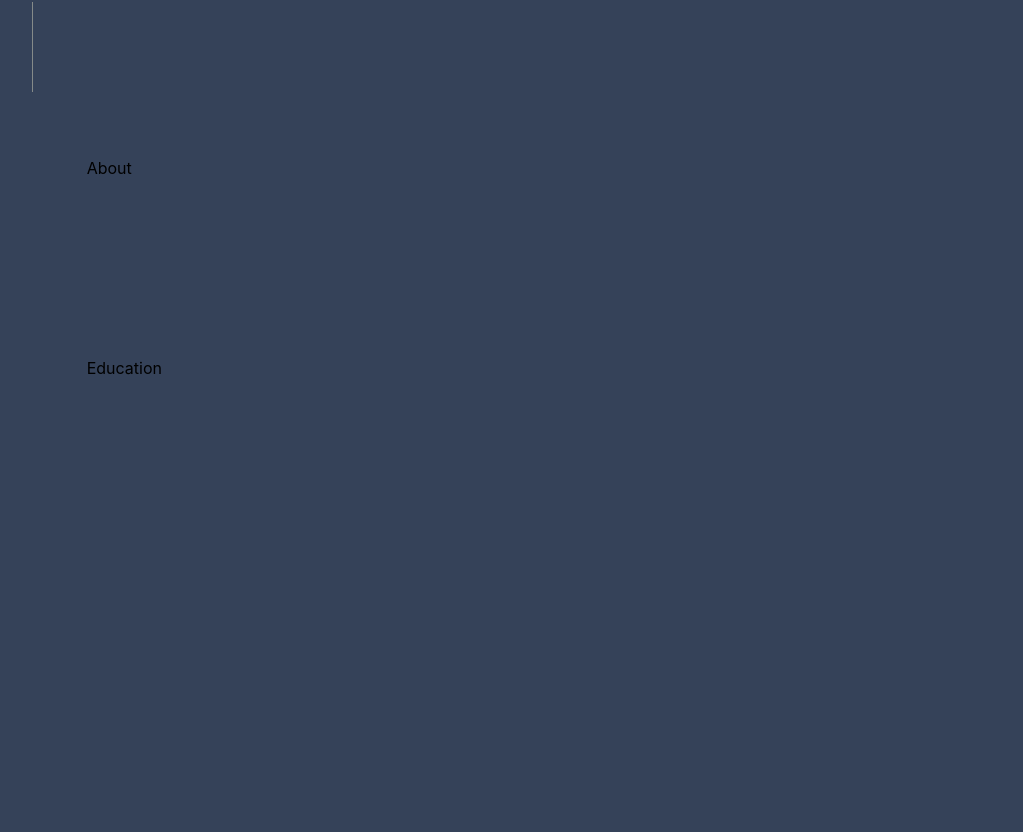
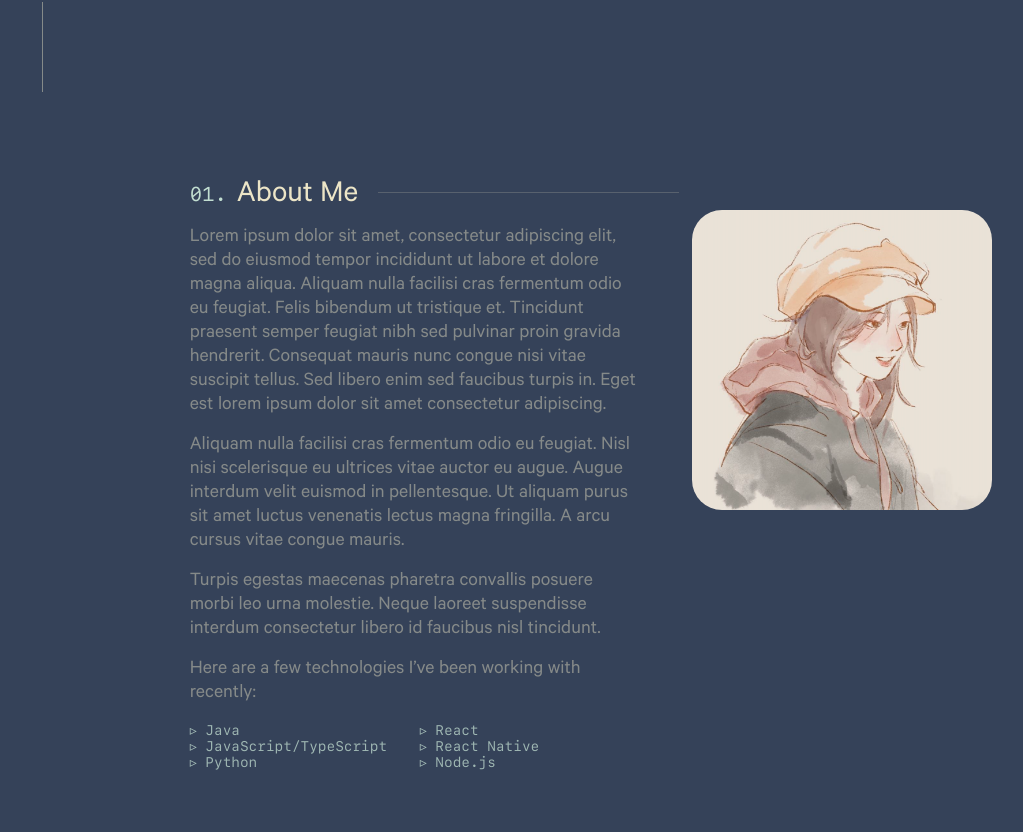
Before and after one commit to yijing-wu/personal-website-v2, a React (Create React App) app: page / in a window 1280 px wide. Shown: the part 708-1540 px from the top of the page, without its empty margins (20-1043 px from the left). Built offline with nearby package versions, Linux system fonts and the light colour scheme.

Commit message:
About me Page

```diff
--- a/src/App.css
+++ b/src/App.css
@@ -47,6 +47,25 @@
   color: #c2ded1; /* myMintGreen */
 }
 
+/* About */
+#about .skills-list {
+  width: 460px;
+  margin: 0;
+  padding: 0;
+}
+
+#about .skills-list li {
+  width: 230px;
+  float: left;
+  display: block;
+}
+
+#about .skills-list li::before {
+  content: "▹";
+  line-height: 10px;
+  color: #c2ded1d2; /* myMintGreen */
+}
+
 /* Social */
 .social-list::after {
   content: "";
--- a/src/App.tsx
+++ b/src/App.tsx
@@ -33,11 +33,12 @@ function App() {
       </header> */}
 
       <NavBar />
-      <Grid container>
+      <Grid container spacing={12}>
         <Grid item xs={1}>
           <Social />
         </Grid>
         <Grid item xs={10}>
+          <div style={{ paddingLeft: 45, paddingRight: 45 }}>
             <Home />
             <About />
             <Education />
@@ -45,6 +46,7 @@ function App() {
             <Work />
             <Contact />
             <Footer />
+          </div>
         </Grid>
         <Grid item xs={1}></Grid>
       </Grid>
--- a/src/MyLibrary/MyColors.tsx
+++ b/src/MyLibrary/MyColors.tsx
@@ -1,15 +1,19 @@
 const myNavy = "#354259";
 const myMintGreen = "#C2DED1";
+const myMintGreenC0Alpha = "#C2DED1c0";
 const myMilkYellow = "#ECE5C7";
-const myMilkYellowA0Alpha = "#ece5c7c0"; // deep
+const myMilkYellowC0Alpha = "#ece5c7c0"; // deep
 const myMilkYellow70Alpha = "#ece5c770"; // deeper
+const myMilkYellow30Alpha = "#ece5c730"; // deeper
 const myBrown = "#CDC2AE";
 
 export {
   myNavy,
   myMintGreen,
+  myMintGreenC0Alpha,
   myMilkYellow,
-  myMilkYellowA0Alpha,
+  myMilkYellowC0Alpha,
   myMilkYellow70Alpha,
+  myMilkYellow30Alpha,
   myBrown,
 };
--- /dev/null
+++ b/src/MyLibrary/Title.tsx
@@ -0,0 +1,49 @@
+import React from "react";
+
+import { myMilkYellow30Alpha, myMintGreen } from "./MyColors";
+import Text from "./Text";
+
+export interface TitleProps {
+  index?: number;
+  content?: string;
+  style?: React.CSSProperties;
+  children?: React.ReactNode;
+}
+
+export default function Title({
+  index = 1,
+  content,
+  style,
+  children,
+  ...rest
+}: TitleProps) {
+  const titleStyle = {
+    margin: 0,
+    padding: 0,
+    display: "flex",
+  };
+
+  return (
+    <div {...rest} style={{ ...titleStyle, ...style }}>
+      <Text
+        style={{
+          fontFamily: "SFMono-Regular",
+          fontSize: 20,
+          color: myMintGreen,
+          marginRight: 10,
+        }}
+      >{`0${index}.`}</Text>
+      <Text style={{ fontSize: 32, lineHeight: 0.9, marginRight: 20 }}>
+        {content}
+      </Text>
+      <div
+        style={{
+          width: "35%",
+          height: 1,
+          backgroundColor: myMilkYellow30Alpha,
+          marginTop: 10,
+        }}
+      />
+    </div>
+  );
+}
--- /dev/null
+++ b/src/MyLibrary/index.tsx
@@ -0,0 +1,4 @@
+import Text from "./Text";
+import Title from "./Title";
+
+export { Text, Title };
--- a/src/components/About.tsx
+++ b/src/components/About.tsx
@@ -1,14 +1,121 @@
 import React from "react";
+
+import Grid from "@mui/material/Grid";
+
+import ProfilePhoto from "../assets/ProfilePhoto.png";
+import { Text, Title } from "../MyLibrary";
+import { myMilkYellow70Alpha, myMintGreenC0Alpha } from "../MyLibrary/MyColors";
+
+function Paragraph1() {
+  return (
+    <p>
+      <Text style={{ fontSize: 20, color: myMilkYellow70Alpha }}>
+        {
+          "Lorem ipsum dolor sit amet, consectetur adipiscing elit, sed do eiusmod tempor incididunt ut labore et dolore magna aliqua. Aliquam nulla facilisi cras fermentum odio eu feugiat. Felis bibendum ut tristique et. Tincidunt praesent semper feugiat nibh sed pulvinar proin gravida hendrerit. Consequat mauris nunc congue nisi vitae suscipit tellus. Sed libero enim sed faucibus turpis in. Eget est lorem ipsum dolor sit amet consectetur adipiscing. "
+        }
+      </Text>
+    </p>
+  );
+}
+
+function Paragraph2() {
+  return (
+    <p>
+      <Text style={{ fontSize: 20, color: myMilkYellow70Alpha }}>
+        {
+          "Aliquam nulla facilisi cras fermentum odio eu feugiat. Nisl nisi scelerisque eu ultrices vitae auctor eu augue. Augue interdum velit euismod in pellentesque. Ut aliquam purus sit amet luctus venenatis lectus magna fringilla. A arcu cursus vitae congue mauris. "
+        }
+      </Text>
+    </p>
+  );
+}
+
+function Paragraph3() {
+  return (
+    <p>
+      <Text style={{ fontSize: 20, color: myMilkYellow70Alpha }}>
+        {
+          "Turpis egestas maecenas pharetra convallis posuere morbi leo urna molestie. Neque laoreet suspendisse interdum consectetur libero id faucibus nisl tincidunt. "
+        }
+      </Text>
+    </p>
+  );
+}
+function Paragraph4() {
+  return (
+    <p>
+      <Text style={{ fontSize: 20, color: myMilkYellow70Alpha }}>
+        {"Here are a few technologies I’ve been working with recently:"}
+      </Text>
+    </p>
+  );
+}
+
+const skillList = [
+  "Java",
+  "React",
+  "JavaScript/TypeScript",
+  "React Native",
+  "Python",
+  "Node.js",
+];
 
 function About() {
   return (
     <div
       id="about"
       style={{
-        height: 200,
+        paddingLeft: 50,
+        paddingRight: 50,
+        marginTop: 100,
+        marginBottom: 100,
       }}
     >
-      About
+      <Title index={1} content={"About Me"} />
+      <Grid container>
+        <Grid item xs={7}>
+          <div
+            style={{
+              marginRight: 50,
+            }}
+          >
+            <Paragraph1 />
+            <Paragraph2 />
+            <Paragraph3 />
+            <Paragraph4 />
+            <ul className="skills-list">
+              {skillList.map((skill) => {
+                return (
+                  <li
+                    style={{
+                      display: "flex",
+                      flexDirection: "row",
+                      alignItems: "center",
+                      fontSize: 14,
+                      color: myMintGreenC0Alpha,
+                      fontFamily: "SFMono-Regular",
+                    }}
+                  >
+                    &nbsp;
+                    {`${skill}`}
+                  </li>
+                );
+              })}
+            </ul>
+          </div>
+        </Grid>
+        <Grid item xs={5}>
+          <img
+            src={ProfilePhoto}
+            style={{
+              width: 300,
+              overflow: "hidden",
+              borderRadius: "10%",
+            }}
+            alt="ProilePhoto"
+          />
+        </Grid>
+      </Grid>
     </div>
   );
 }
--- a/src/components/Education.tsx
+++ b/src/components/Education.tsx
@@ -1,14 +1,19 @@
 import React from "react";
+import { Text } from "../MyLibrary";
 
 function Education() {
   return (
     <div
       id="education"
       style={{
-        height: 500,
+        paddingTop: 100,
+        paddingBottom: 100,
       }}
     >
       Education
+      <div>
+        <Text>{"123"}</Text>
+      </div>
     </div>
   );
 }
--- a/src/components/Home.tsx
+++ b/src/components/Home.tsx
@@ -6,7 +6,7 @@ import { createTheme, ThemeProvider } from "@mui/material/styles";
 import Text from "../MyLibrary/Text";
 import {
   myMilkYellow70Alpha,
-  myMilkYellowA0Alpha,
+  myMilkYellowC0Alpha,
   myMintGreen,
 } from "../MyLibrary/MyColors";
 
@@ -29,8 +29,8 @@ function Home() {
     <div
       id="head"
       style={{
-        paddingTop: 200,
-        paddingBottom: 200,
+        paddingTop: 150,
+        paddingBottom: 150,
       }}
     >
       <Text
@@ -49,7 +49,7 @@ function Home() {
         style={{
           fontFamily: "Calibre-Semibold",
           fontSize: 80,
-          color: myMilkYellowA0Alpha,
+          color: myMilkYellowC0Alpha,
         }}
       >
         Lorem ipsum dolor sit amet
--- a/src/components/NavBar.tsx
+++ b/src/components/NavBar.tsx
@@ -50,14 +50,13 @@ export default function NavBar() {
         <Toolbar>
           <Typography
             variant="h6"
-            component="a"
             sx={{
               flexGrow: 1,
               display: { xs: "none", sm: "block", md: "flex" },
             }}
           >
             <a href="/" style={{ display: "flex", alignItems: "center" }}>
-              <img src={Logo} style={{ width: 50 }} alt="Logo" />
+              <img src={Logo} style={{ width: 50, margin: 10 }} alt="Logo" />
             </a>
           </Typography>
           <Box sx={{ display: { xs: "none", sm: "block" } }}>
--- a/src/components/Social.tsx
+++ b/src/components/Social.tsx
@@ -18,6 +18,7 @@ function Social() {
         zIndex: 1,
         listStyle: "none",
         margin: 0,
+        marginLeft: 10,
       }}
     >
       <li style={itemStyle}>
```
Also changed, not shown: src/assets/ProfilePhoto.png (added). Lines whose indentation alone changed are shown as unchanged.
